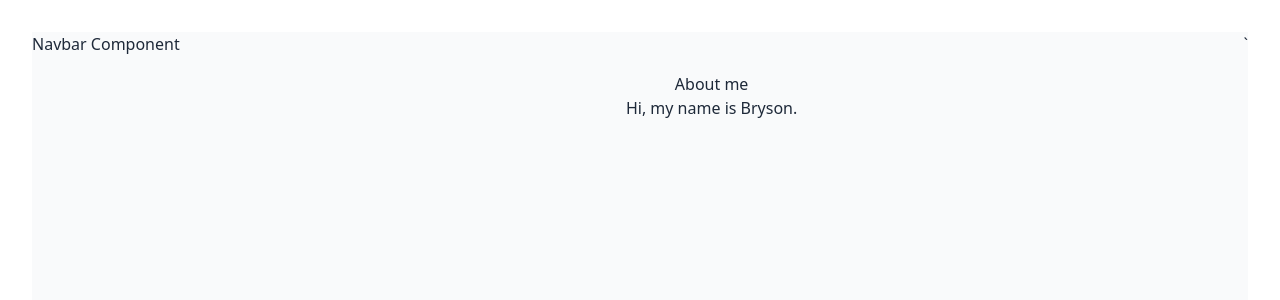
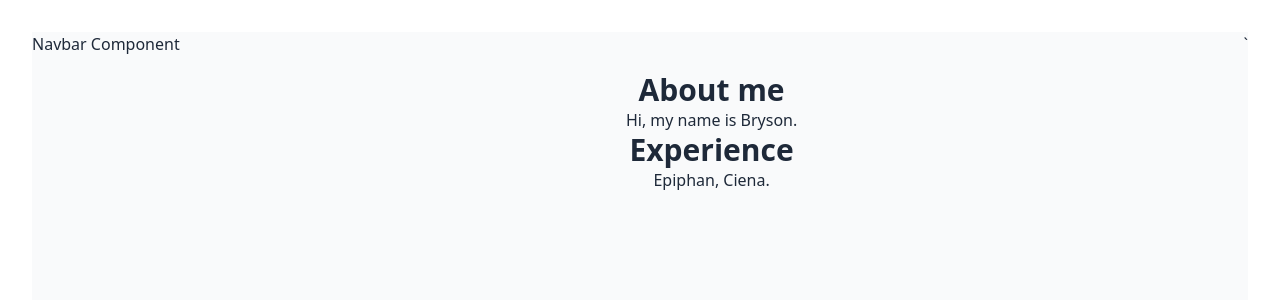
Before and after one commit to brysonmk/personal_website, a React (Vite) app in the folder personal-website/: page / in a window 1280 px wide. Shown: the top 300 px of the page. Built offline with nearby package versions, Linux system fonts and the light colour scheme.

Commit message:
Added experience section

```diff
--- a/personal-website/src/App.tsx
+++ b/personal-website/src/App.tsx
@@ -2,6 +2,7 @@ import { useState } from 'react'
 import './App.css'
 import NavBar from './components/NavBar.tsx'
 import About from './components/About.tsx'
+import Experience from './components/Experience.tsx'
 
 function App() {
 
@@ -13,6 +14,7 @@ function App() {
         <main className="flex-1 overflow-y-auto p-10">
           <section id="about" className="mb-16">
             <About />
+            <Experience />
           </section>
         </main>`
       </div>
--- a/personal-website/src/components/About.tsx
+++ b/personal-website/src/components/About.tsx
@@ -1,7 +1,7 @@
 export default function About(){
     return (
         <div>
-            <h1>About me</h1>
+            <div className="text-3xl font-bold">About me</div>
             <p>Hi, my name is Bryson.</p>
         </div>
     )
--- /dev/null
+++ b/personal-website/src/components/Experience.tsx
@@ -0,0 +1,8 @@
+export default function Experience(){
+    return (
+        <div>
+            <div className="text-3xl font-bold">Experience</div>
+            <p>Epiphan, Ciena.</p>
+        </div>
+    )
+}
```
